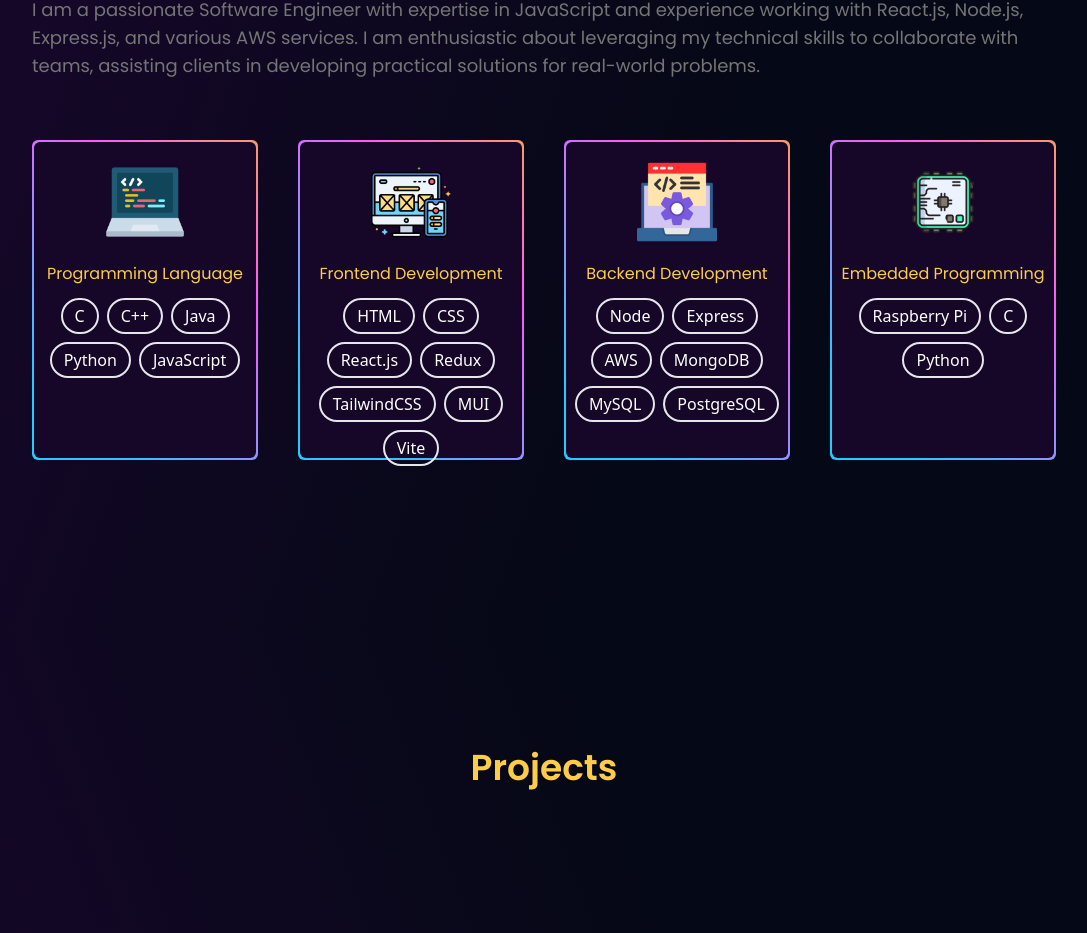
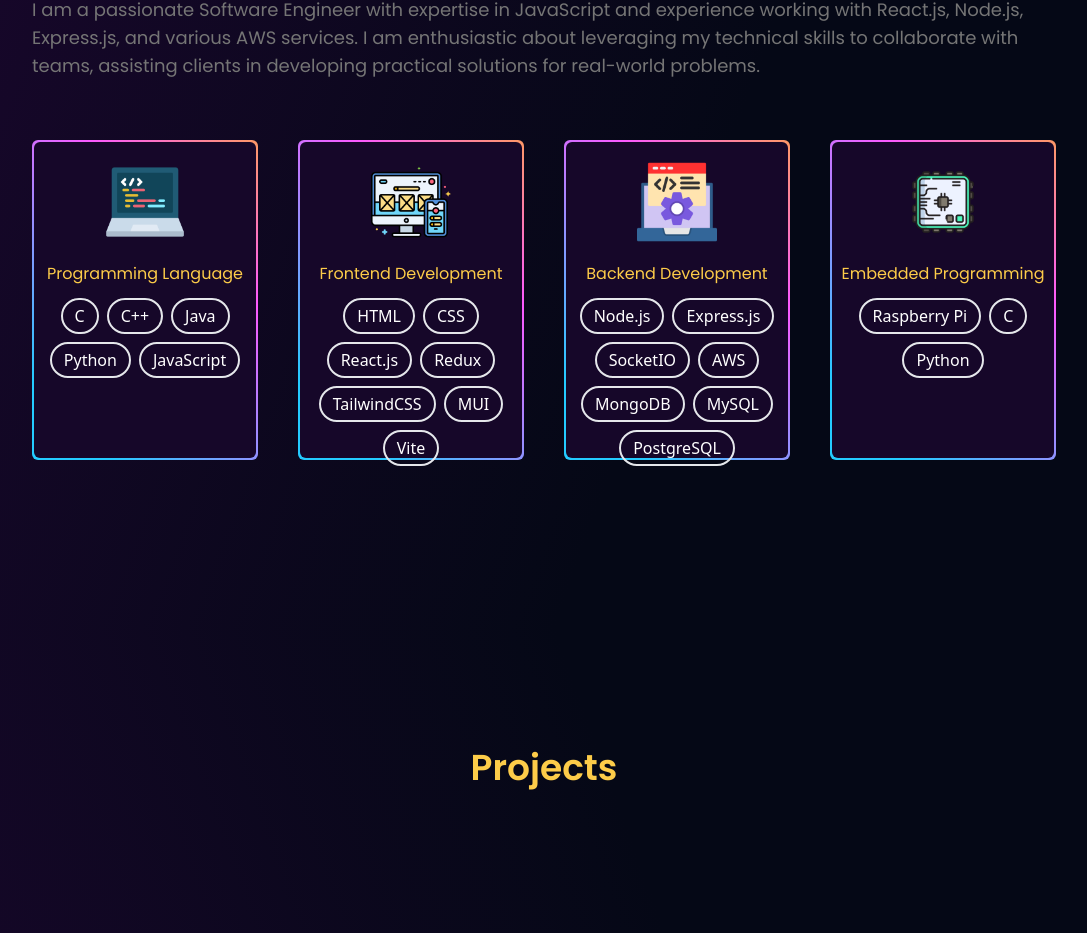
Before and after one commit to TotifyKH/kimheng-portfolio, a React (Vite) app: page / in a window 1280 px wide. Shown: the part 972-1905 px from the top of the page, without its empty margins (96-1183 px from the left). Built offline with nearby package versions, Linux system fonts and the light colour scheme.

Commit message:
Added react-tilt on Skill cards

```diff
--- a/package.json
+++ b/package.json
@@ -18,7 +18,8 @@
     "react": "^18.2.0",
     "react-anchor-link-smooth-scroll": "^1.0.12",
     "react-dom": "^18.2.0",
-    "react-simple-typewriter": "^5.0.1"
+    "react-simple-typewriter": "^5.0.1",
+    "react-tilt": "^1.0.2"
   },
   "devDependencies": {
     "@types/react": "^18.0.37",
--- a/src/components/Navbar.jsx
+++ b/src/components/Navbar.jsx
@@ -3,6 +3,7 @@ import AnchorLink from 'react-anchor-link-smooth-scroll';
 import useMediaQuery from '../hooks/useMediaQuery';
 import MenuIcon from '@mui/icons-material/Menu';
 import CloseIcon from '@mui/icons-material/Close';
+
 
 const Link = ({ page, selectedPage, setSelectedPage }) => {
   const lowerCasePage = page.toLowerCase();
@@ -23,7 +24,10 @@ const Navbar = ({ selectedPage, setSelectedPage }) => {
   return (
     <nav className='z-40 w-full fixed top-0 py-6 bg-gradient-custom-1'>
       <div className="flex items-center justify-between mx-auto w-5/6">
-        <h4 className="font-playfair text-3xl font-bol">KP | Portfolio</h4>
+        <AnchorLink
+        href={`#${'home'}`}
+        onClick={() => setSelectedPage('home')}>
+        <h4 className="font-playfair text-3xl font-bol">KP | Portfolio</h4></AnchorLink>
         {isAboveSmallScreens ? (
           <div className='flex justify-between gap-16 font-opensans text-sm font-semibold'>
             <Link page='Home' selectedPage={selectedPage} setSelectedPage={setSelectedPage} />
--- a/src/components/Skills.jsx
+++ b/src/components/Skills.jsx
@@ -4,12 +4,13 @@ import ProgrammingIcon from '../assets/programming.png';
 import FrontendIcon from '../assets/frontend.png';
 import BackendIcon from '../assets/backend.png';
 import EmbeddedIcon from '../assets/embedded.png';
+import { Tilt } from 'react-tilt';
 
 const Skills = () => {
   const isAboveMediumScreens = useMediaQuery("(min-width: 1060px)");
   const programmingLanguages = ['C', 'C++', 'Java', 'Python', 'JavaScript'];
   const frontend = ['HTML', 'CSS', 'React.js', 'Redux', 'TailwindCSS', 'MUI', 'Vite'];
-  const backend = ['Node', 'Express', 'AWS', 'MongoDB', 'MySQL', 'PostgreSQL'];
+  const backend = ['Node.js', 'Express.js', 'SocketIO', 'AWS', 'MongoDB', 'MySQL', 'PostgreSQL'];
   const embedded = ['Raspberry Pi', 'C', 'Python'];
   const list = {
     visible: {
@@ -32,6 +33,18 @@ const Skills = () => {
   const item = {
     visible: { opacity: 1, y: 0 },
     hidden: { opacity: 0, y: 50 },
+  }
+
+  const defaultOptions = {
+    reverse: true,  // reverse the tilt direction
+    max: 20,     // max tilt rotation (degrees)
+    perspective: 2500,   // Transform perspective, the lower the more extreme the tilt gets.
+    scale: 1,    // 2 = 200%, 1.5 = 150%, etc..
+    speed: 1000,   // Speed of the enter/exit transition
+    transition: true,   // Set a transition on enter/exit.
+    axis: null,   // What axis should be disabled. Can be X or Y.
+    reset: true,    // If the tilt effect has to be reset on exit.
+    easing: "cubic-bezier(.03,.98,.52,.99)",    // Easing on enter/exit.
   }
 
 
@@ -62,6 +75,7 @@ const Skills = () => {
         transition={{ duration: 1, ease: "easeOut" }}
         variants={list}
       >
+        <Tilt className="md:basis-1/4  h-80" options={defaultOptions}>
           <motion.li className='md:basis-1/4 text-center rounded-md h-80 bg-gradient-rainblue-2 p-0.5' variants={item}>
             <div className="flex flex-col items-center bg-dark-purple h-full rounded-md">
               <img className='my-5' src={ProgrammingIcon} width={80}></img>
@@ -73,6 +87,8 @@ const Skills = () => {
               </div>
             </div>
           </motion.li>
+        </Tilt>
+        <Tilt className="md:basis-1/4  h-80" options={defaultOptions}>
           <motion.li className='md:basis-1/4 text-center rounded-md h-80 bg-gradient-rainblue-2 p-0.5' variants={item}>
             <div className="flex flex-col items-center bg-dark-purple h-full rounded-md">
               <img className='my-5' src={FrontendIcon} width={80}></img>
@@ -84,6 +100,8 @@ const Skills = () => {
               </div>
             </div>
           </motion.li>
+        </Tilt>
+        <Tilt className="md:basis-1/4  h-80" options={defaultOptions}>
           <motion.li className='md:basis-1/4 text-center rounded-md h-80 bg-gradient-rainblue-2 p-0.5' variants={item}>
             <div className="flex flex-col items-center bg-dark-purple h-full rounded-md">
               <img className='my-5' src={BackendIcon} width={80}></img>
@@ -95,6 +113,8 @@ const Skills = () => {
               </div>
             </div>
           </motion.li>
+        </Tilt>
+        <Tilt className="md:basis-1/4  h-80" options={defaultOptions}>
           <motion.li className='md:basis-1/4 text-center rounded-md h-80 bg-gradient-rainblue-2 p-0.5' variants={item}>
             <div className="flex flex-col items-center bg-dark-purple h-full rounded-md">
               <img className='my-5' src={EmbeddedIcon} width={80}></img>
@@ -106,6 +126,7 @@ const Skills = () => {
               </div>
             </div>
           </motion.li>
+        </Tilt>
       </motion.div>
 
     </section>
```
Also changed, not shown: 1 other file (tests, documents, lock files or other folders). Lines whose indentation alone changed are shown as unchanged.
